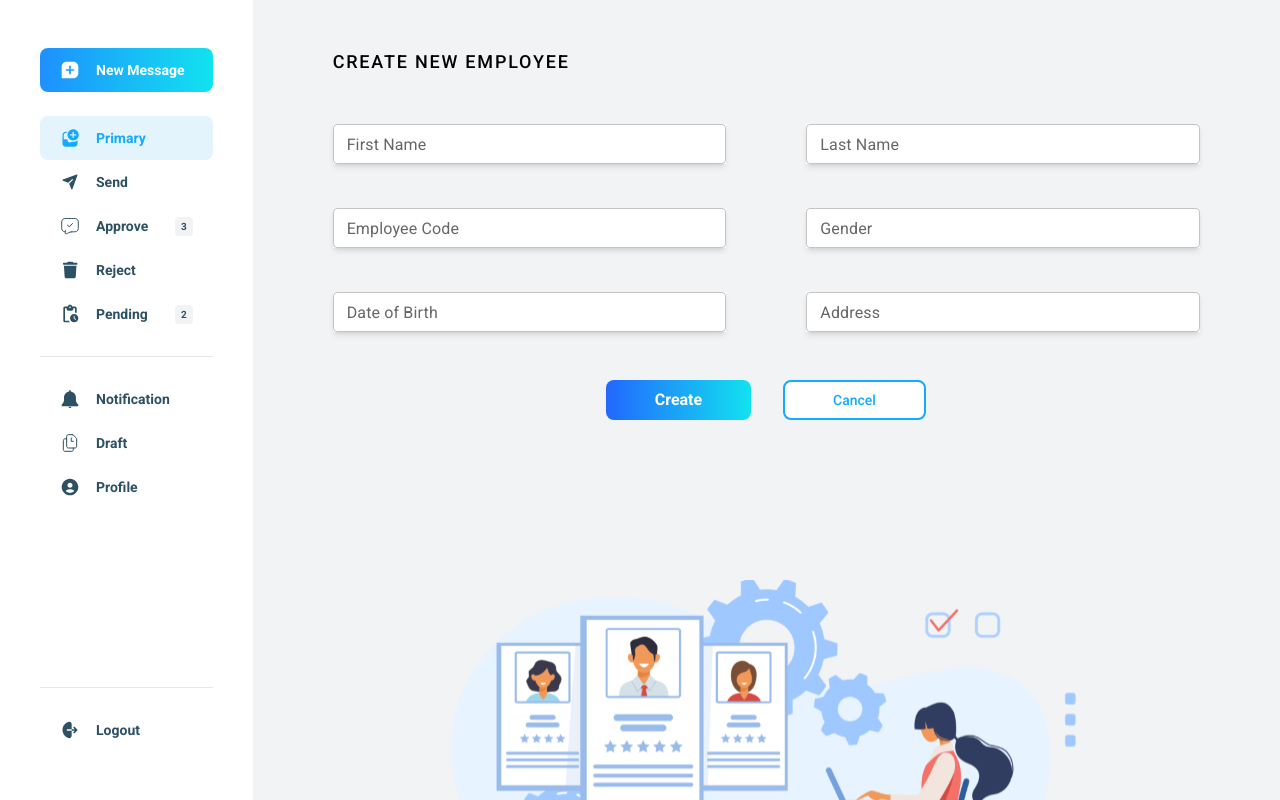
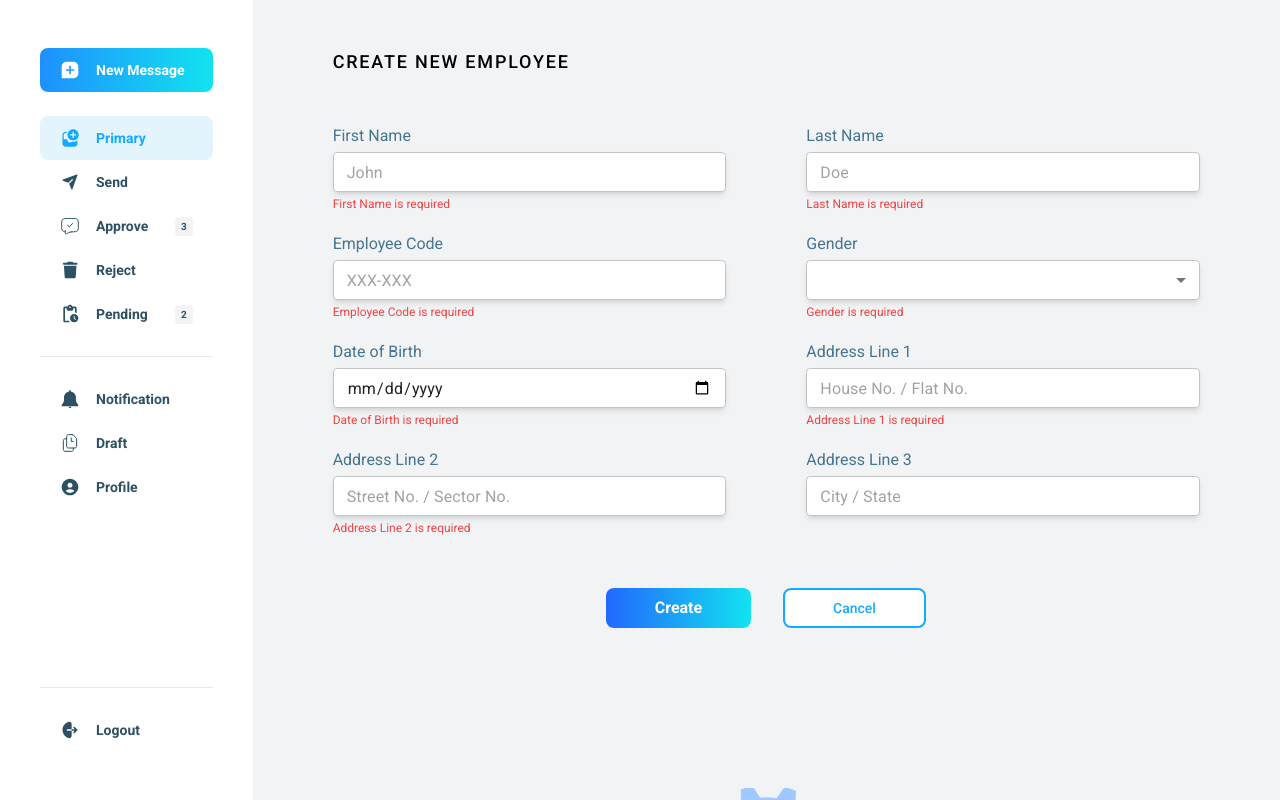
Before and after one commit to Coders-Royale/E-Daftar, a React (Create React App) app in the folder client/: page /admin/new-employee in a window 1280 px wide. Both pictures are taken after a click on the button "Create". Built offline with nearby package versions, Linux system fonts and the light colour scheme.

Commit message:
fix: create-new-employee page: added validations, rectified the ui

```diff
--- a/client/src/components/Sidebar.tsx
+++ b/client/src/components/Sidebar.tsx
@@ -82,7 +82,7 @@ export default function Sidebar() {
         </div>
         <div className="mt-6">
           {sidebarContent1.map((item, index) => (
-            <div>
+            <div key={index}>
               <div
                 className={`flex justify-between items-center py-3 px-5 rounded-lg cursor-pointer ${
                   selected === index ? "bg-blue-50" : "bg-white"
--- a/client/src/pages/admin/CreateNewEmployee.tsx
+++ b/client/src/pages/admin/CreateNewEmployee.tsx
@@ -3,6 +3,10 @@ import Sidebar from "../../components/Sidebar";
 import RegistrationButton from "../../components/buttons/RegistrationButton";
 import TextField from "@mui/material/TextField";
 import BottomPic from "../../images/new_employee.svg";
+
+import MenuItem from '@mui/material/MenuItem';
+import FormControl from '@mui/material/FormControl';
+import Select, { SelectChangeEvent } from '@mui/material/Select';
 
 const CreateNewEmployee = () => {
   const [firstName, setFirstName] = useState<string>("");
@@ -10,7 +14,13 @@ const CreateNewEmployee = () => {
   const [gender, setGender] = useState<string>("");
   const [employeeCode, setEmployeeCode] = useState<string>("");
   const [dob, setDob] = useState<string>("");
-  const [address, setAddress] = useState<string>("");
+  const [addressLine1, setAddressLine1] = useState<string>("");
+  const [addressLine2, setAddressLine2] = useState<string>("");
+  const [addressLine3, setAddressLine3] = useState<string>("");
+
+  const handleChange = (event: SelectChangeEvent) => {
+    setGender(event.target.value as string);
+  };
 
   const clearInputs = () => {
     (document.getElementById("firstName") as HTMLInputElement)!.value = "";
@@ -18,7 +28,82 @@ const CreateNewEmployee = () => {
     (document.getElementById("employeeCode") as HTMLInputElement)!.value = "";
     (document.getElementById("gender") as HTMLInputElement)!.value = "";
     (document.getElementById("dob") as HTMLInputElement)!.value = "";
-    (document.getElementById("address") as HTMLInputElement)!.value = "";
+    (document.getElementById("addressLine1") as HTMLInputElement)!.value = "";
+    (document.getElementById("addressLine2") as HTMLInputElement)!.value = "";
+    (document.getElementById("addressLine3") as HTMLInputElement)!.value = "";
+  };
+
+  interface Error {
+    type: string;
+    message: string;
+  }
+  const [errors, setErrors] = useState<Error[]>([]);
+
+  var errLength = 0;
+
+  const validate = () => {
+    errLength = 0;
+    setErrors([]);
+
+    if (firstName === "") {
+      setErrors((errors: Error[]) => [
+        ...errors,
+        { type: "firstName", message: "First Name is required" },
+      ]);
+      errLength++;
+    }
+
+    if (lastName === "") {
+      setErrors((errors: Error[]) => [
+        ...errors,
+        { type: "lastName", message: "Last Name is required" },
+      ]);
+      errLength++;
+    }
+
+    if (employeeCode === "") {
+      setErrors((errors: Error[]) => [
+        ...errors,
+        { type: "employeeCode", message: "Employee Code is required" },
+      ]);
+      errLength++;
+    }
+
+    if (gender === "") {
+      setErrors((errors: Error[]) => [
+        ...errors,
+        { type: "gender", message: "Gender is required" },
+      ]);
+      errLength++;
+    }
+
+    if (dob === "") {
+      setErrors((errors: Error[]) => [
+        ...errors,
+        { type: "dob", message: "Date of Birth is required" },
+      ]);
+      errLength++;
+    }
+
+    if (addressLine1 === "") {
+      setErrors((errors: Error[]) => [
+        ...errors,
+        { type: "addressLine1", message: "Address Line 1 is required" },
+      ]);
+      errLength++;
+    }
+
+    if (addressLine2 === "") {
+      setErrors((errors: Error[]) => [
+        ...errors,
+        { type: "addressLine2", message: "Address Line 2 is required" },
+      ]);
+      errLength++;
+    }
+
+    if (errLength == 0) return true;
+
+    return false;
   };
 
   return (
@@ -33,74 +118,218 @@ const CreateNewEmployee = () => {
 
         <div className="pt-12 grid grid-cols-2 gap-20 mx-10">
           <div className="col-span-1">
-            <div className="bg-white shadow-md">
+          	<h1 className='font-normal text-base text-gray-650'>First Name</h1>
+            <div className="bg-white shadow-md mt-1 rounded">
               <TextField
                 type="text"
+                placeholder="John"
                 fullWidth
-                label="First Name"
                 id="firstName"
                 size="small"
                 onChange={(e) => setFirstName(e.target.value)}
               />
             </div>
-            <div className="bg-white shadow-md mt-11">
+            <div className="mt-1 mb-1 text-left">
+            	{errors.length > 0
+	              ? errors.map((item, index) => {
+	                  if (item.type === "firstName") {
+	                    return (
+	                      <p className="text-red-500 text-xs" key={index}>
+	                        {item.message}
+	                      </p>
+	                    );
+	                  }
+	                })
+              	: null}
+          	</div>
+
+            <h1 className='font-normal text-base text-gray-650 pt-4'>Employee Code</h1>
+            <div className="bg-white shadow-md mt-1 rounded">
               <TextField
                 type="text"
+                placeholder="XXX-XXX"
                 fullWidth
-                label="Employee Code"
                 id="employeeCode"
                 size="small"
                 onChange={(e) => setEmployeeCode(e.target.value)}
               />
             </div>
-            <div className="bg-white shadow-md mt-11">
+            <div className="mt-1 mb-1 text-left">
+            	{errors.length > 0
+	              ? errors.map((item, index) => {
+	                  if (item.type === "employeeCode") {
+	                    return (
+	                      <p className="text-red-500 text-xs" key={index}>
+	                        {item.message}
+	                      </p>
+	                    );
+	                  }
+	                })
+              	: null}
+          	</div>
+
+            <h1 className='font-normal text-base text-gray-650 pt-4'>Date of Birth</h1>
+            <div className="bg-white shadow-md mt-1 rounded">
               <TextField
-                type="text"
+                type="date"
+                placeholder=""
                 fullWidth
-                label="Date of Birth"
                 id="dob"
                 size="small"
                 onChange={(e) => setDob(e.target.value)}
               />
             </div>
-          </div>
-          <div className="col-span-1">
-            <div className="bg-white shadow-md">
+            <div className="mt-1 mb-1 text-left">
+            	{errors.length > 0
+	              ? errors.map((item, index) => {
+	                  if (item.type === "dob") {
+	                    return (
+	                      <p className="text-red-500 text-xs" key={index}>
+	                        {item.message}
+	                      </p>
+	                    );
+	                  }
+	                })
+              	: null}
+          	</div>
+
+            <h1 className='font-normal text-base text-gray-650 pt-4'>Address Line 2</h1>
+            <div className="bg-white shadow-md mt-1 rounded">
               <TextField
                 type="text"
+                placeholder="Street No. / Sector No."
                 fullWidth
-                label="Last Name"
+                id="addressLine2"
+                size="small"
+                onChange={(e) => setAddressLine2(e.target.value)}
+              />
+            </div>
+            <div className="mt-1 mb-1 text-left">
+            	{errors.length > 0
+	              ? errors.map((item, index) => {
+	                  if (item.type === "addressLine2") {
+	                    return (
+	                      <p className="text-red-500 text-xs" key={index}>
+	                        {item.message}
+	                      </p>
+	                    );
+	                  }
+	                })
+              	: null}
+          	</div>
+          </div>
+
+          <div className="col-span-1">
+          	<h1 className='font-normal text-base text-gray-650'>Last Name</h1>
+            <div className="bg-white shadow-md mt-1 rounded">
+              <TextField
+                type="text"
+                placeholder="Doe"
+                fullWidth
                 id="lastName"
                 size="small"
                 onChange={(e) => setLastName(e.target.value)}
               />
             </div>
-            <div className="bg-white shadow-md mt-11">
+            <div className="mt-1 mb-1 text-left">
+            	{errors.length > 0
+	              ? errors.map((item, index) => {
+	                  if (item.type === "lastName") {
+	                    return (
+	                      <p className="text-red-500 text-xs" key={index}>
+	                        {item.message}
+	                      </p>
+	                    );
+	                  }
+	                })
+              	: null}
+          	</div>
+
+            <h1 className='font-normal text-base text-gray-650 pt-4'>Gender</h1>
+            <div className="bg-white shadow-md mt-1 rounded">
+              <FormControl fullWidth>
+		        <Select
+		          labelId="label-gender"
+		          id="gender"
+		          value={gender}
+		          onChange={handleChange}
+		          size="small"
+		        >
+		          <MenuItem value="Male">Male</MenuItem>
+		          <MenuItem value="Female">Female</MenuItem>
+		          <MenuItem value="Transgender">Transgender</MenuItem>
+		        </Select>
+		      </FormControl>
+            </div>
+            <div className="mt-1 mb-1 text-left">
+            	{errors.length > 0
+	              ? errors.map((item, index) => {
+	                  if (item.type === "gender") {
+	                    return (
+	                      <p className="text-red-500 text-xs" key={index}>
+	                        {item.message}
+	                      </p>
+	                    );
+	                  }
+	                })
+              	: null}
+          	</div>
+
+            <h1 className='font-normal text-base text-gray-650 pt-4'>Address Line 1</h1>
+            <div className="bg-white shadow-md mt-1 rounded">
               <TextField
                 type="text"
+                placeholder="House No. / Flat No."
                 fullWidth
-                label="Gender"
-                id="gender"
+                id="addressLine1"
                 size="small"
-                onChange={(e) => setGender(e.target.value)}
+                onChange={(e) => setAddressLine1(e.target.value)}
               />
             </div>
-            <div className="bg-white shadow-md mt-11">
+            <div className="mt-1 mb-1 text-left">
+            	{errors.length > 0
+	              ? errors.map((item, index) => {
+	                  if (item.type === "addressLine1") {
+	                    return (
+	                      <p className="text-red-500 text-xs" key={index}>
+	                        {item.message}
+	                      </p>
+	                    );
+	                  }
+	                })
+              	: null}
+          	</div>
+
+            <h1 className='font-normal text-base text-gray-650 pt-4'>Address Line 3</h1>
+            <div className="bg-white shadow-md mt-1 rounded">
               <TextField
                 type="text"
+                placeholder="City / State"
                 fullWidth
-                label="Address"
-                id="address"
+                id="addressLine3"
                 size="small"
-                onChange={(e) => setAddress(e.target.value)}
+                onChange={(e) => setAddressLine3(e.target.value)}
               />
             </div>
+            <div className="mt-1 mb-1 text-left">
+            	{errors.length > 0
+	              ? errors.map((item, index) => {
+	                  if (item.type === "addressLine3") {
+	                    return (
+	                      <p className="text-red-500 text-xs" key={index}>
+	                        {item.message}
+	                      </p>
+	                    );
+	                  }
+	                })
+              	: null}
+          	</div>
           </div>
         </div>
 
         <div className="pt-12 flex flex-row gap-8 mx-auto w-80">
           <div className="flex-auto">
-            <RegistrationButton text="Create" toUrl="/" />
+            <RegistrationButton text="Create" toUrl="/" validate={validate}/>
           </div>
           <div className="flex-auto">
             <button
@@ -115,7 +344,7 @@ const CreateNewEmployee = () => {
           <img
             src={BottomPic}
             alt="create-new-employee-pic"
-            className="w-2/3 mx-auto"
+            className="w-2/3 mx-auto pb-12"
           />
         </div>
       </div>
```
